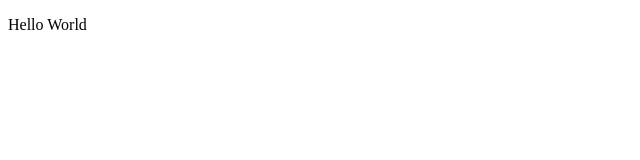
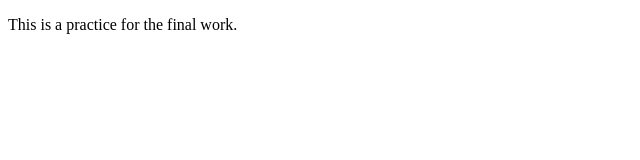
Before and after one commit to schonIs/git-practice, a plain HTML site: page index.html in a window 1280 px wide. Shown: the whole page, without its empty margins (0-640 px from the left). Drawn offline with Linux system fonts and the light colour scheme.

Commit message:
最終課題に向けた確認

```diff
--- a/index.html
+++ b/index.html
@@ -6,7 +6,7 @@
     <title>Document</title>
 </head>
 <body>
-    <p>Hello World
+    <p>This is a practice for the final work.
     </p>
 </body>
 </html>
```
